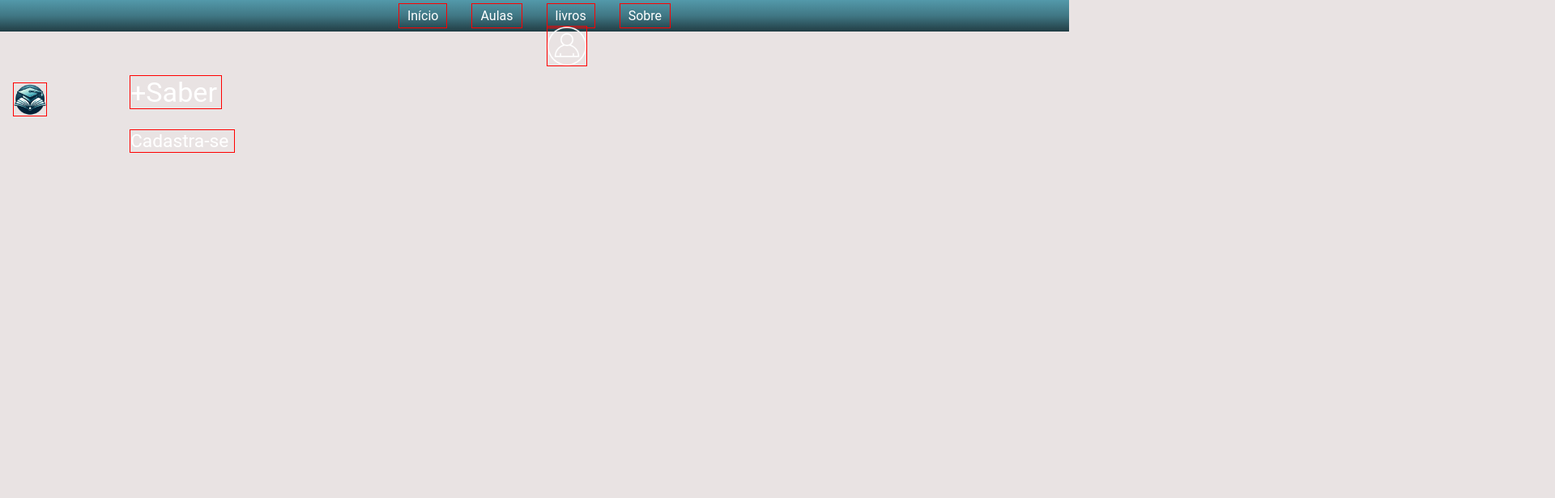
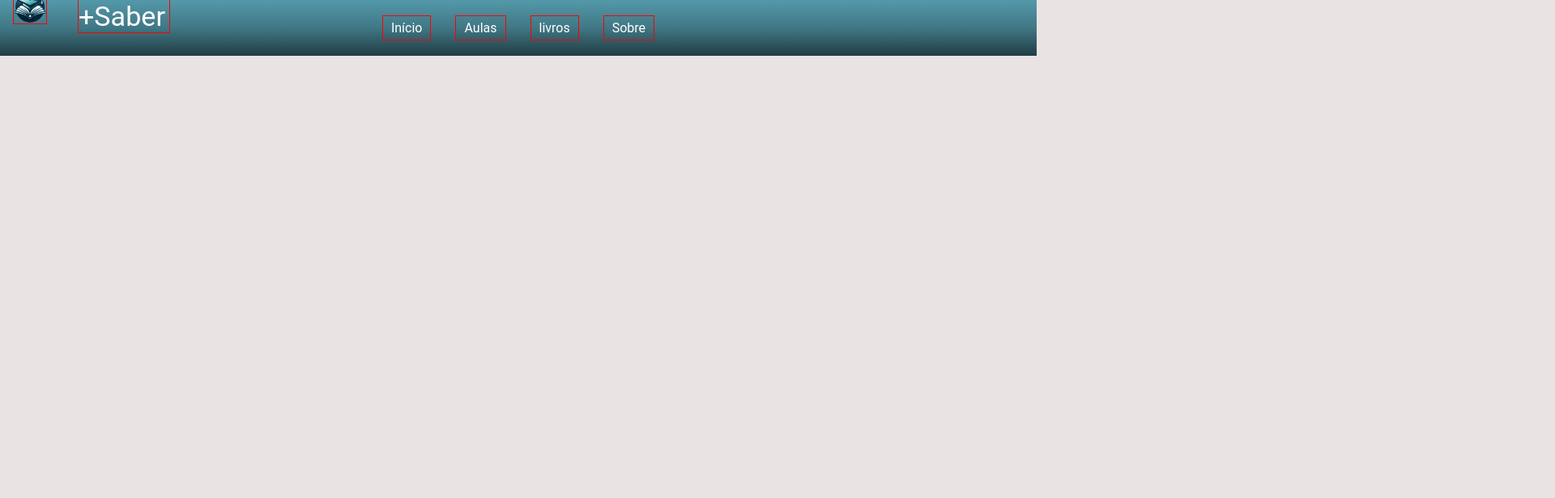
Before and after one commit to SByJoao/devwebav11, a plain HTML site: page index.html in a window 1280 px wide. Shown: the top 616 px of the page at 81% size, 1920 px wide, since content can reach past the window. Drawn offline with Linux system fonts and the light colour scheme.

Commit message:
alterações nas logos e navbar

```diff
--- a/navbar.html
+++ b/navbar.html
@@ -16,11 +16,11 @@
             </ul>
         </nav>
         <nav>
-            <a href="cadastro.html" class="cta-button">Cadastra-se</a>
+
             <a href="login.html " id="login"><img id="login1" src="/img/login.png" alt="Avatar de login"></a>
             <a href="index.html" id="text-logo">+Saber</a>
             <a href="index.html" id="logo"><img id="logo1" src="/img/logo.png" alt="Um caderno e um capelo"></a>
-          </nav>
-        </header>
+        </nav>
+    </header>
 </body>
 </html>
--- a/style.css
+++ b/style.css
@@ -57,11 +57,10 @@ rgba(33, 61, 68, 1) 100%);
     display: block;
     color: #FFF;
     font-size: 3cap;
-    top:0.9rem;
-    left: 10rem;
+    bottom: 7.5rem;
+    left: 6rem;
     z-index: 3;
     text-decoration: none;
-    height: 40%;
     width: 7rem;
 }
 
@@ -75,7 +74,7 @@ rgba(33, 61, 68, 1) 100%);
     display: block;
     width: 5dvh;
     height: 5dvh;
-    bottom: 1.2rem;
+    bottom: 10.8rem;
     left: 1rem;
 
 }
@@ -95,8 +94,8 @@ rgba(33, 61, 68, 1) 100%);
     display: block;
     width: 6dvh;
     height: 6dvh;
-    top: 0.2rem;
-    left: 42.2rem;
+    bottom: 4.3rem;
+    left: 122rem;
     z-index: 5;
 
 }
@@ -175,21 +174,22 @@ rgba(64, 119, 132, 1) 50%,
 rgba(33, 61, 68, 1) 100%);
     width: 100%;
     display: flex;
-position: fixed;
     justify-content: center;
-  padding: 10px 20px;
+    padding: 25px 0;
 }
 
 .navbar ul {
     list-style: none;
-  margin: 0;
+    margin-bottom: 0;
     padding: 0;
     display: flex; /* Alinha os itens na horizontal */
     justify-content: flex-start; /* Alinha à esquerda */
+
 }
 
 .navbar li {
     margin: 0 15px; /* Espaço entre os links */
+
 }
 
 .navbar a {
```
Lines whose indentation alone changed are shown as unchanged.
